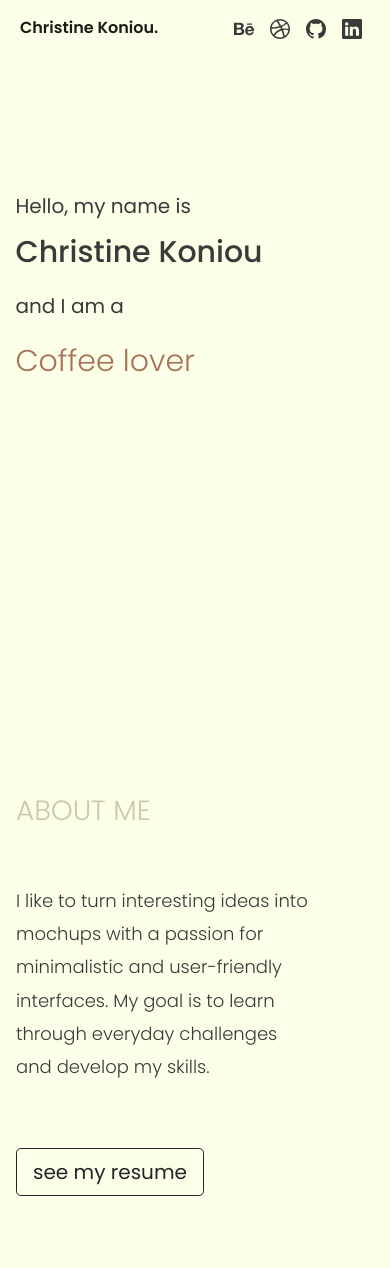
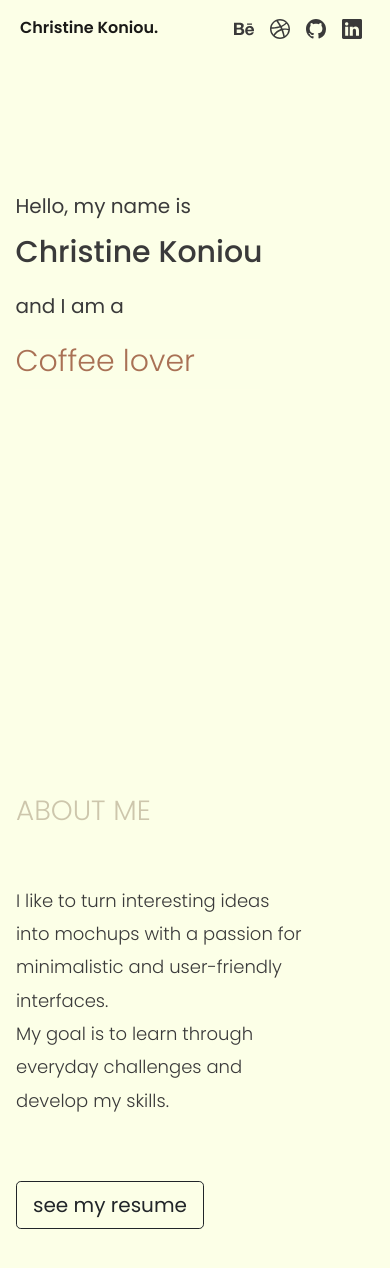
Before and after one commit to christineekn/portfolio, a React (Create React App) app: page / in a window 390 px wide. Shown: the top 1268 px of the page. Built offline with nearby package versions, Linux system fonts and the light colour scheme.

Commit message:
about - mobile

```diff
--- a/src/components/about/About.css
+++ b/src/components/about/About.css
@@ -60,7 +60,7 @@
 
 
     .a-bio-short {
-        width: 300px;
+        width: 290px;
         /* height: 30%; */
         font-size: 18px;
         text-align: left;
--- a/src/components/about/About.js
+++ b/src/components/about/About.js
@@ -11,7 +11,7 @@ const About = () => {
           <h1 className="a-bio-title">ABOUT ME</h1>
           <h3 className="a-bio-short">
             I like to turn interesting ideas into mochups with a passion for
-            minimalistic and user-friendly interfaces. My goal is to learn
+            minimalistic and user-friendly interfaces.<br></br> My goal is to learn
             through everyday challenges and develop my skills.
           </h3>
           <div className="cv-btn">
```
